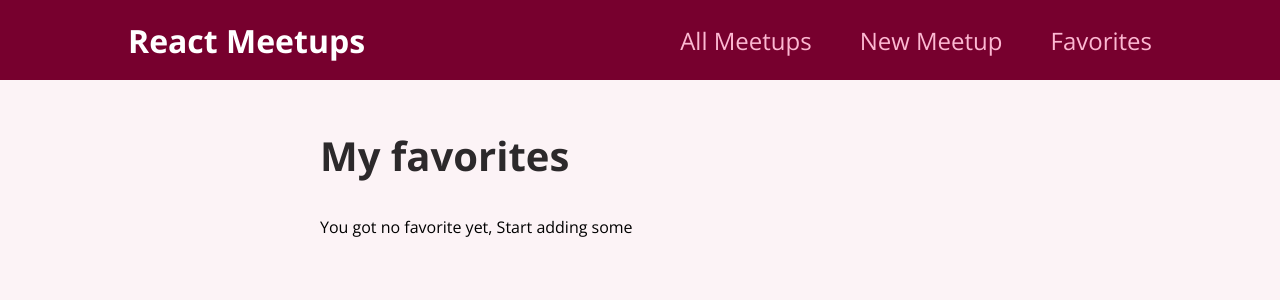
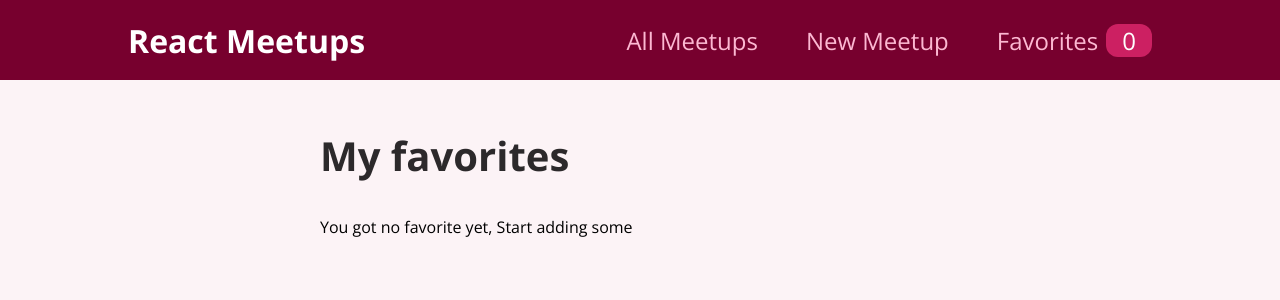
Before and after one commit to Dezedene/react-course-reminder, a React (Create React App) app: page /favorites in a window 1280 px wide. Shown: the top 300 px of the page. Built offline with nearby package versions, Linux system fonts and the light colour scheme; the HTML template or start-up script is replaced by a standard one.

Commit message:
added a counter badge on navigation bar

```diff
--- a/src/components/layout/MainNavigation.js
+++ b/src/components/layout/MainNavigation.js
@@ -1,8 +1,13 @@
+import { useContext } from 'react'
+
 import { Link } from 'react-router-dom'
 
 import mainNavigationStyle from './MainNavigation.module.css'
+import FavoritesContext from './../../store/favorites-context'
 
 const MainNavigation = () => {
+    const favoritesCtx = useContext(FavoritesContext);
+
   return (
     <header className={ mainNavigationStyle.headerStyle }>
       <div className={ mainNavigationStyle.logo }>React Meetups</div>
@@ -15,7 +20,10 @@
               <Link to='/new-meetup'>New Meetup</Link>
             </li>
             <li>
-                    <Link to='/favorites'>Favorites</Link>
+              <Link to='/favorites'>
+                  Favorites
+                  <span className={ mainNavigationStyle.badge }>{ favoritesCtx.totalFavorites }</span>
+              </Link>
             </li>
           </ul>
       </nav>
```
Lines whose indentation alone changed are shown as unchanged.
